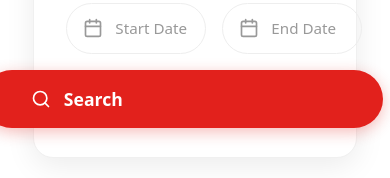
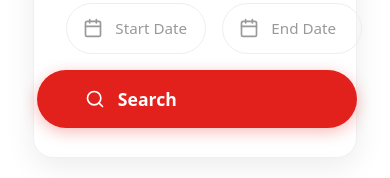
Before and after one commit to Vivek0929/Rathh, a React (Vite) app: page / in a window 390 px wide. Shown: the part 637-815 px from the top of the page. Built offline with nearby package versions, Linux system fonts and the light colour scheme.

Commit message:
Search button width changed in mobile

```diff
--- a/src/components/homePageComponents/HeroSection.jsx
+++ b/src/components/homePageComponents/HeroSection.jsx
@@ -90,7 +90,7 @@ const HeroSection = () => {
                     </div>
 
                     {/* Search Button - Right Side */}
-                    <div className="search-btn-container w-100 md:w-auto">
+                    <div className="search-btn-container w-80 md:w-auto ml-7">
                         <button className="search-btn">
                             <span className="search-icon-btn">
                                 <svg width="20" height="20" viewBox="0 0 24 24" fill="none" stroke="white" strokeWidth="2" strokeLinecap="round" strokeLinejoin="round">
```
